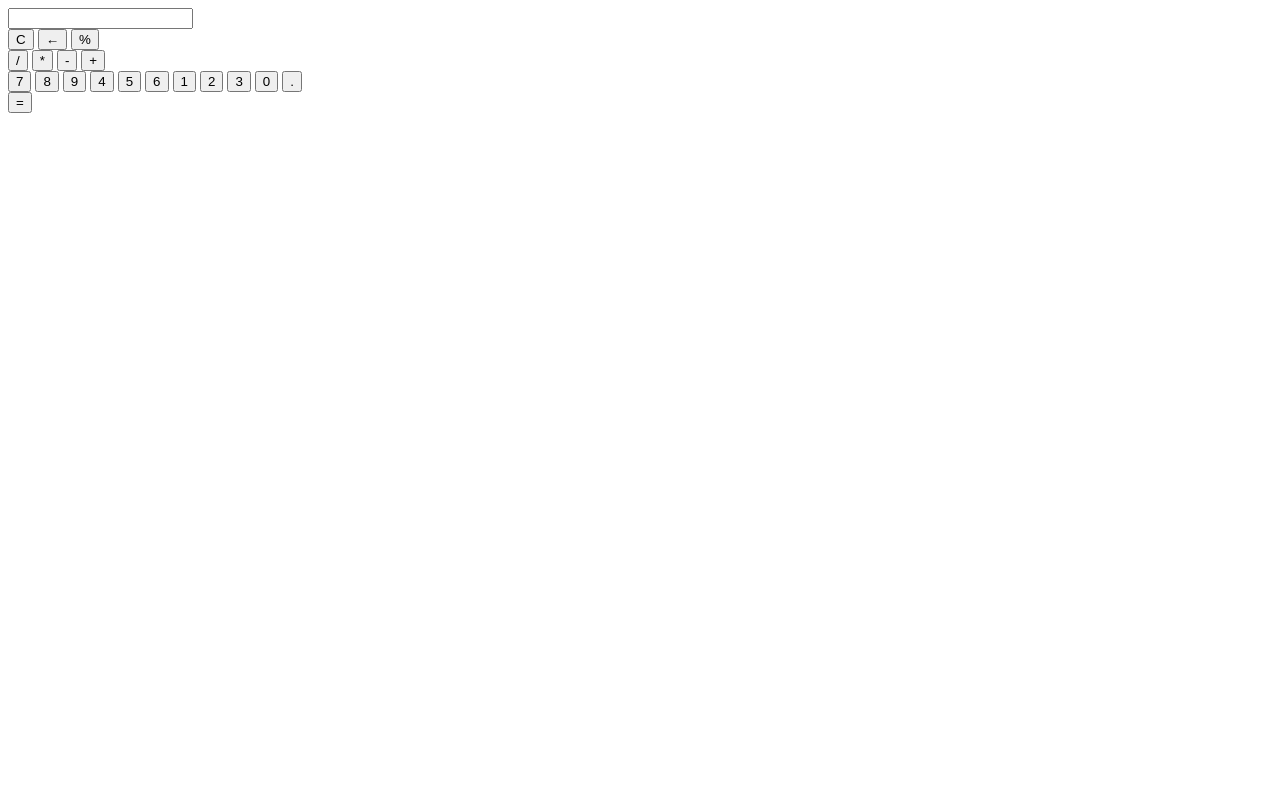
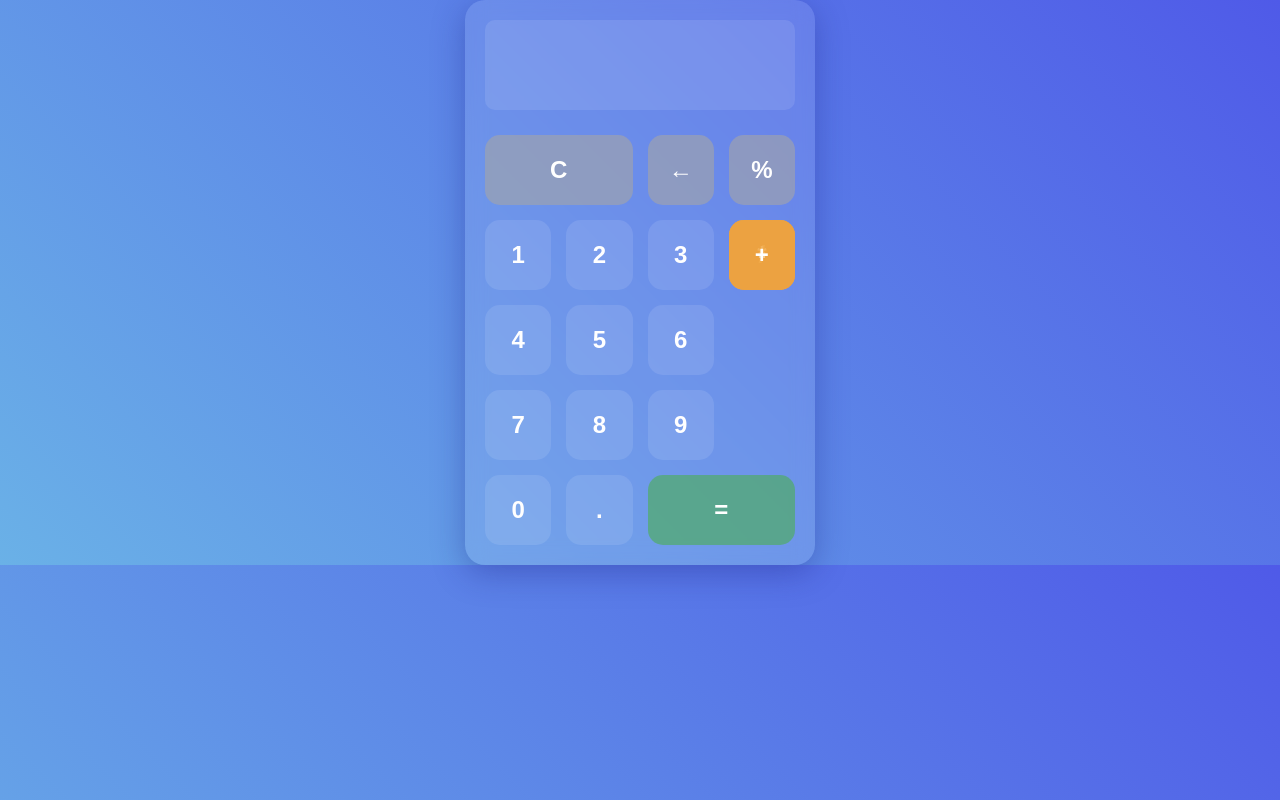
Before and after one commit to maksimpronin1991/GreenField--Calculator, a plain HTML site: page main.html in a window 1280 px wide. Drawn offline with Linux system fonts and the light colour scheme.

Commit message:
feat: calculator css

```diff
--- /dev/null
+++ b/css/main.css
@@ -0,0 +1,110 @@
+* {
+    box-sizing: border-box;
+    margin: 0;
+    padding: 0;
+}
+
+body {
+    font-family: 'Roboto', sans-serif;
+    display: flex;
+    justify-content: center;
+    align-items: center;
+    height: 100%;
+    background: linear-gradient(45deg, #6ab1e7, #4f5ae8);
+}
+
+.calculator {
+    background-color: rgba(255, 255, 255, 0.1);
+    border-radius: 20px;
+    backdrop-filter: blur(10px);
+    box-shadow: 0 8px 32px 0 rgba(31, 38, 135, 0.37);
+    padding: 20px;
+    width: 350px;
+}
+
+.calculator__display {
+    margin-bottom: 25px;
+    background-color: rgba(255, 255, 255, 0.1);
+    border-radius: 10px;
+    padding: 15px;
+}
+
+.calculator__history {
+    height: 20px;
+    font-size: 14px;
+    color: rgba(255, 255, 255, 0.7);
+    text-align: right;
+    margin-bottom: 5px;
+}
+
+.calculator__input {
+    width: 100%;
+    height: 60px;
+    font-size: 36px;
+    text-align: right;
+    padding: 10px;
+    border: none;
+    background-color: transparent;
+    color: #fff;
+    font-weight: bold;
+}
+
+.calculator__keypad {
+    display: grid;
+    grid-template-columns: repeat(4, 1fr);
+    gap: 15px;
+}
+.calculator__group--numbers{
+    grid-column: 1/ 3;
+    grid-row: 3/ 6;
+}
+
+.calculator__group {
+    display: contents;
+}
+
+.calculator__key {
+    width: 100%;
+    height: 70px;
+    font-size: 24px;
+    border: none;
+    border-radius: 15px;
+    cursor: pointer;
+    transition: all 0.3s ease;
+    background-color: rgba(255, 255, 255, 0.1);
+    color: #fff;
+    font-weight: bold;
+}
+
+.calculator__key:hover {
+    background-color: rgba(255, 255, 255, 0.2);
+    transform: translateY(-3px);
+}
+
+.calculator__key:active {
+    transform: translateY(0);
+}
+
+.calculator__key--operator {
+    background-color: rgba(241, 163, 60, 0.6);
+
+}
+
+.calculator__key--clear,
+.calculator__key--backspace,
+.calculator__key--percent {
+    background-color: rgba(165, 165, 165, 0.6);
+}
+
+.calculator__key--equal {
+    background-color: rgba(76, 175, 80, 0.6);
+    grid-column: span 2;
+}
+
+.calculator__key--clear{
+    grid-column: span 2;
+}
+.calculator__key--operator{
+    grid-column: 4;
+    grid-row: 2/5;
+}
--- a/main.html
+++ b/main.html
@@ -3,6 +3,7 @@
 <head>
     <meta charset="UTF-8">
     <meta name="viewport" content="width=device-width, initial-scale=1.0">
+    <link rel="stylesheet" href="/css/main.css">
     <title>GreenField-Calculator</title>
 </head>
 <body>
@@ -23,17 +24,17 @@
                 <button class="calculator__key calculator__key--operator">+</button>
             </div>
             <div class="calculator__group calculator__group--numbers">
-                <button class="calculator__key">7</button>
-                <button class="calculator__key">8</button>
-                <button class="calculator__key">9</button>
-                <button class="calculator__key">4</button>
-                <button class="calculator__key">5</button>
-                <button class="calculator__key">6</button>
-                <button class="calculator__key">1</button>
-                <button class="calculator__key">2</button>
-                <button class="calculator__key">3</button>
-                <button class="calculator__key calculator__key--zero">0</button>
-                <button class="calculator__key">.</button>
+                <button class="calculator__key calculator__key--numbers">1</button>
+                <button class="calculator__key calculator__key--numbers">2</button>
+                <button class="calculator__key calculator__key--numbers">3</button>
+                <button class="calculator__key calculator__key--numbers">4</button>
+                <button class="calculator__key calculator__key--numbers">5</button>
+                <button class="calculator__key calculator__key--numbers">6</button>
+                <button class="calculator__key calculator__key--numbers">7</button>
+                <button class="calculator__key calculator__key--numbers">8</button>
+                <button class="calculator__key calculator__key--numbers">9</button>
+                <button class="calculator__key calculator__key--numbers calculator__key--zero">0</button>
+                <button class="calculator__key calculator__key--numbers">.</button>
             </div>
             <div class="calculator__group calculator__group--equals">
                 <button class="calculator__key calculator__key--equal">=</button>
```
